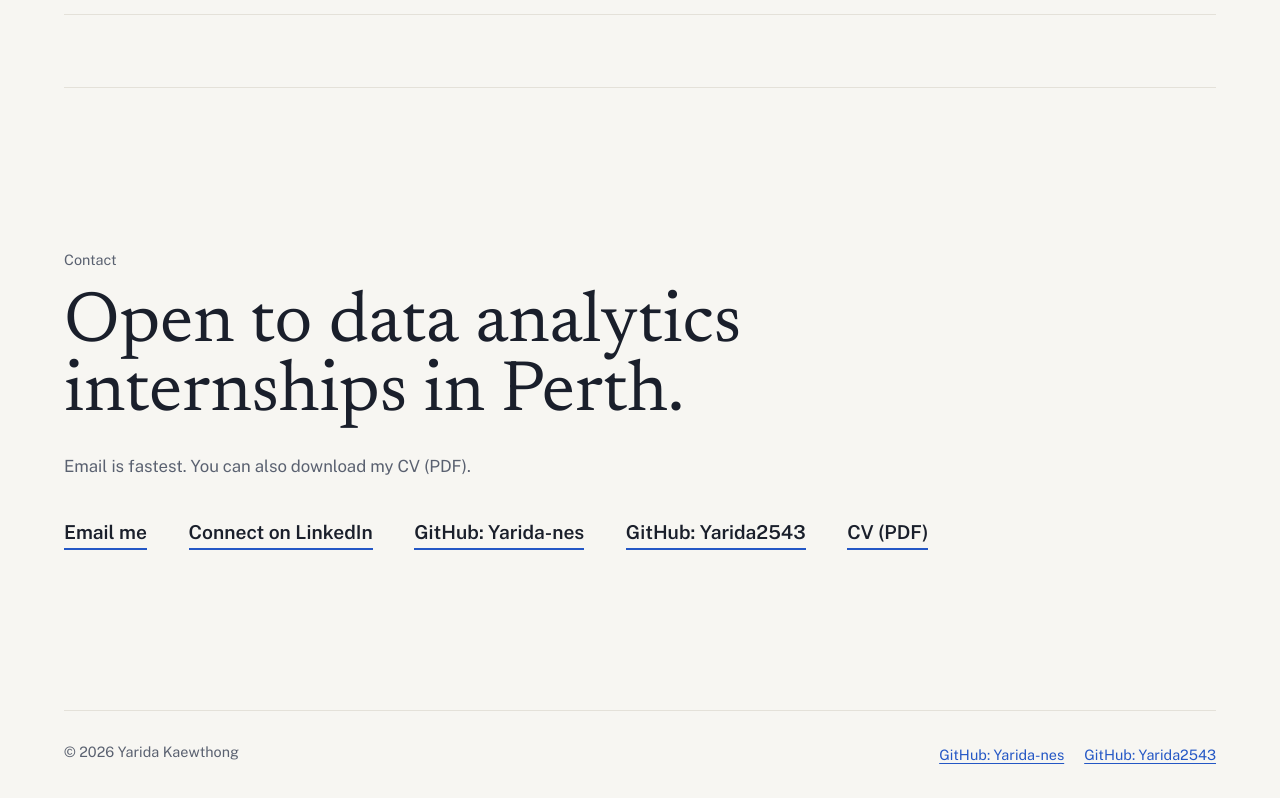
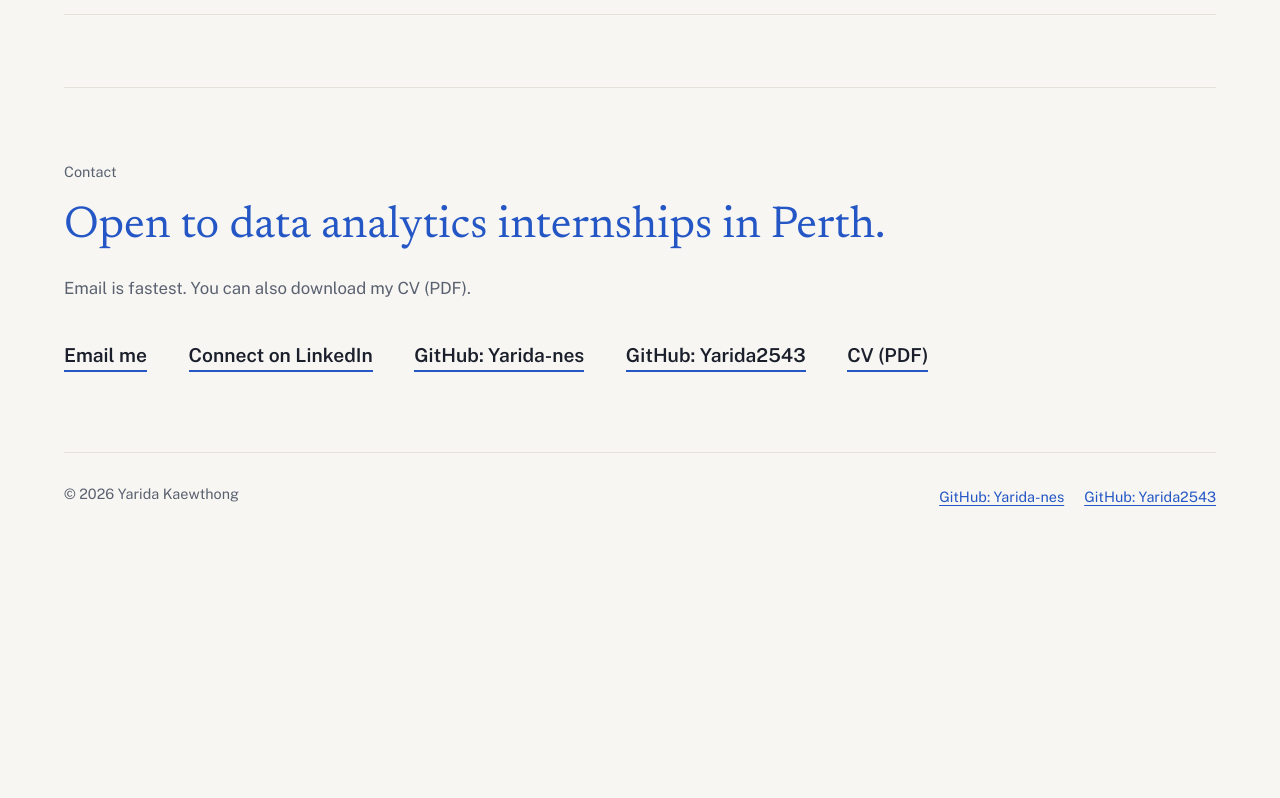
Before and after one commit to Yarida-nes/Yarida-CV, a plain HTML site: page index.html in a window 1280 px wide. Shown: the part 5788-6586 px from the top of the page. After the commit the page ends 6328 px from the top, so only its background shows below. Drawn offline with nearby package versions, Linux system fonts and the light colour scheme.

Commit message:
Contact heading sized like other sections

```diff
--- a/styles.css
+++ b/styles.css
@@ -416,3 +416,9 @@ sup, sub { font-size: max(.75em, 12px); line-height: 0; }
   .section { padding: 3.25rem 0; }
   .intro { padding: 3rem 0 2.5rem; }
 }
+@media print { .section { padding: 1.6rem 0; } .intro { padding: 1.25rem 0 1.5rem; } }
+
+/* Contact: same heading size as the other sections, so the name stays the largest text */
+.contact { padding: 4.5rem 0 5rem; }
+.contact h2 { font-size: clamp(2rem, 4vw, 2.8rem); line-height: 1.1; color: var(--accent); }
+@media print { .contact { padding: 2rem 0; } .contact h2 { font-size: 1.9rem; } }
```
